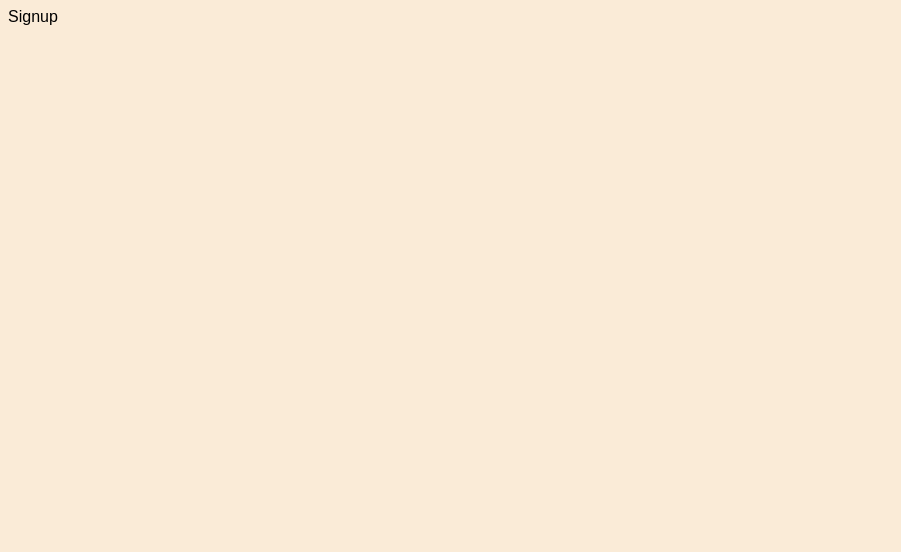
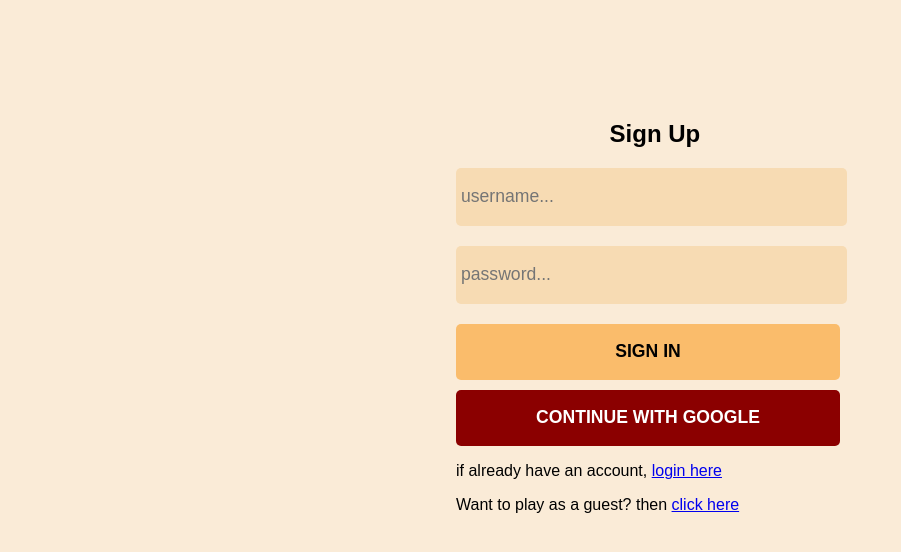
Before and after one commit to SSashinn/waldo, a React (Vite) app in the folder client/: page /signup in a window 1280 px wide. Shown: the top 552 px of the page, without its empty margins (0-901 px from the left). Built offline with nearby package versions, Linux system fonts and the light colour scheme.

Commit message:
create signup ui

```diff
--- a/client/src/index.css
+++ b/client/src/index.css
@@ -37,3 +37,49 @@ body{
   justify-content: space-between;
   width: 20vw;
 }
+
+.title{
+  margin-left: 12vw;
+}
+.form{
+  display: flex;
+  flex-direction: column;
+  height: auto;
+  width: 27vw;
+}
+
+.input-field{
+  border: none;
+  border-radius: 5px;
+  margin-bottom: 20px;
+  height: 7vh;
+  width: 30vw;
+  background-color: rgb(247, 219, 179);
+  font-size: 1.1em;
+  padding-left: 5px;
+}
+
+.submit-button, .google{
+  height: 7vh;
+  width: 30vw;
+  background-color: #fabc6b;
+  cursor: pointer;
+  border: none;
+  font-size: 1.1em;
+  font-weight: bold;
+  border-radius: 5px;
+}
+
+.submit-button:hover{
+  background-color: #f09d32;
+}
+
+.google{
+  margin-top: 10px;
+  background-color: darkred;
+  color: white;
+}
+
+.google:hover{
+  background-color: rgb(89, 1, 1);
+}
--- a/client/src/pages/Signup.jsx
+++ b/client/src/pages/Signup.jsx
@@ -1,6 +1,22 @@
+import {Link} from 'react-router-dom';
 
 export default function Signup() {
+
+  const handleSubmit = (e) => {
+    e.preventDefault();
+  };
+
   return (
-    <div>Signup</div>
+    <div style={{marginTop: '15vh',marginLeft: '35vw'}}>
+      <h2 className="title">Sign Up</h2>
+      <form method="POST" onSubmit={handleSubmit} className="form">
+        <input className="input-field" type="text" placeholder="username..." id="username" name="username"/>
+        <input className="input-field" type="password" placeholder="password..." id="password" name="password"/>
+        <button type="submit" className="submit-button">SIGN IN</button>
+        <button type="button" className="google">CONTINUE WITH GOOGLE</button>
+      </form>
+      <p>if already have an account, <Link to={'/login'}><span>login here</span></Link></p>
+      <p> Want to play as a guest? then <Link to={'/'}><span> click here</span></Link></p>
+    </div>
   )
 }
```
